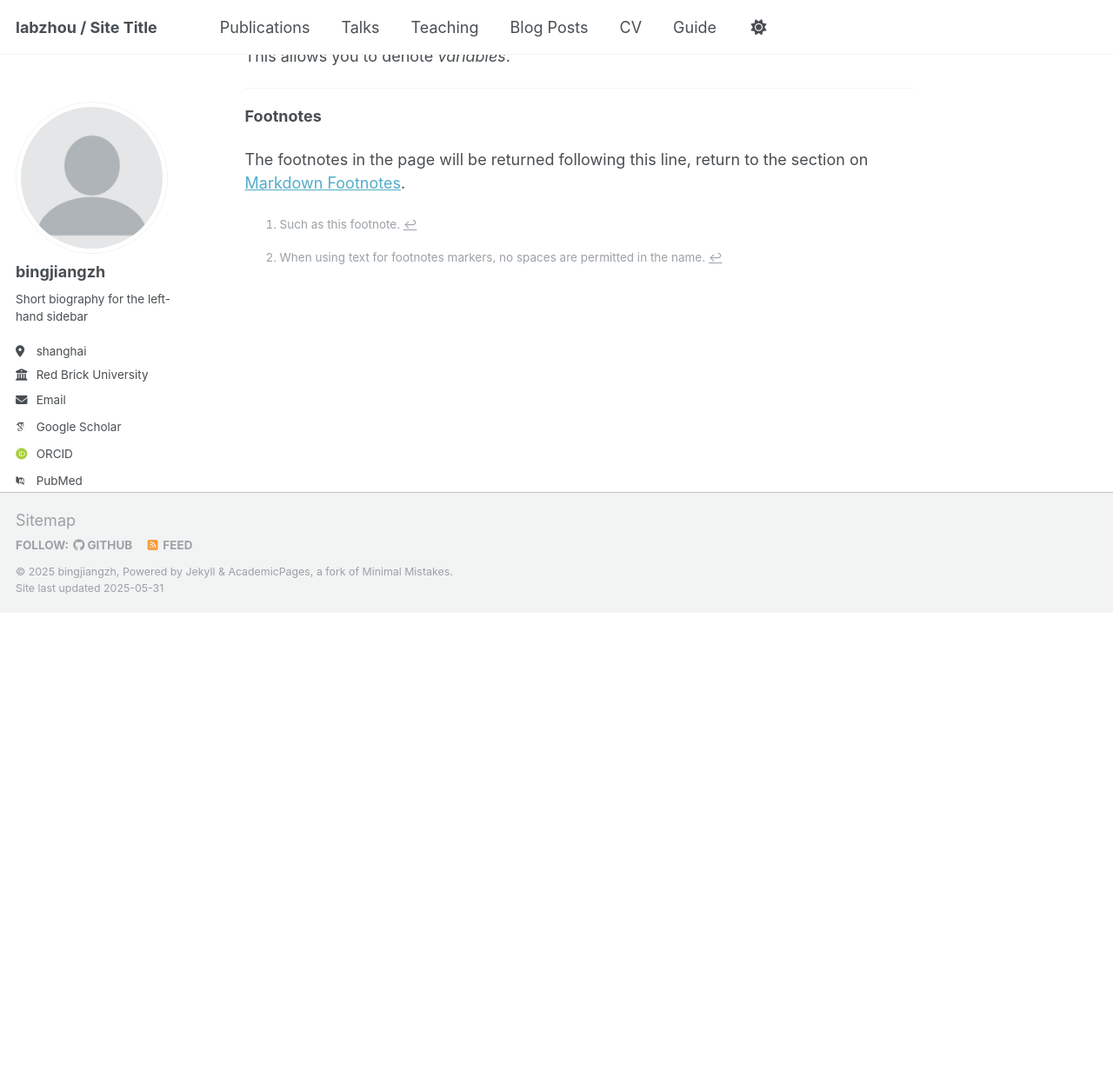
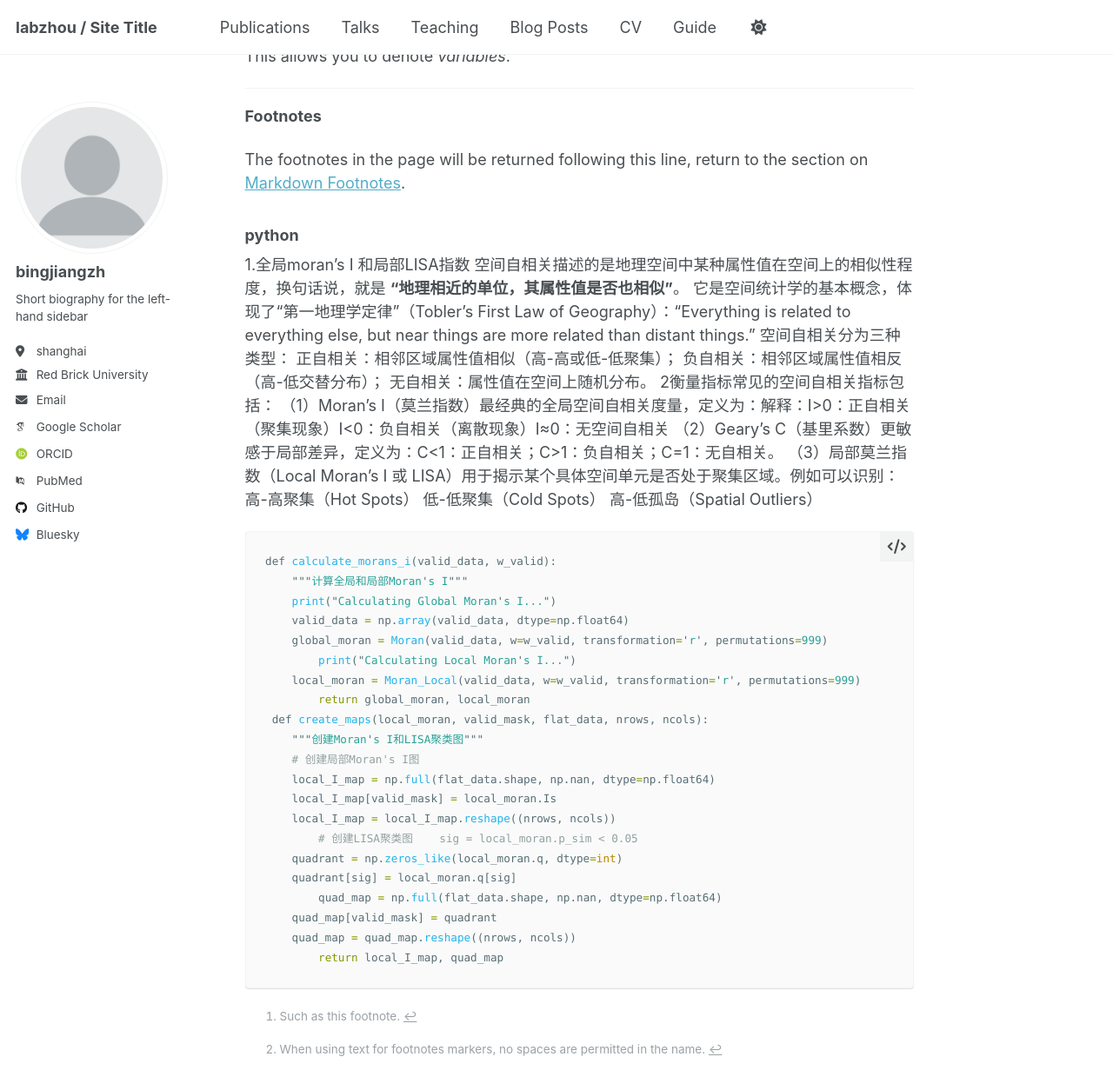
Before and after one commit to labzhou/labzhou.github.io, a Jekyll site: the page built from _pages/markdown.md, in a window 1280 px wide and 1400 px high, scrolled down 7893 px. Shown: the top 1254 px of the window at 87% size. Built offline with Jekyll 4.4.1, drawn with Linux system fonts in a browser that asks for light colours; emoji names are drawn with the system emoji font; some web fonts are replaced; before the commit the page ends 8598 px from its top, so only the background shows below that.

Commit message:
Update markdown.md

````diff
--- a/_pages/markdown.md
+++ b/_pages/markdown.md
@@ -296,3 +296,42 @@ This allows you to denote <var>variables</var>.
 **Footnotes**
 
 The footnotes in the page will be returned following this line, return to the section on <a href="#footnotes">Markdown Footnotes</a>.
+
+### python
+1.全局moran's I 和局部LISA指数
+    空间自相关描述的是地理空间中某种属性值在空间上的相似性程度，换句话说，就是 **“地理相近的单位，其属性值是否也相似”**。
+    它是空间统计学的基本概念，体现了“第一地理学定律”（Tobler's First Law of Geography）：“Everything is related to everything else, but near things are more related than distant things.”
+    空间自相关分为三种类型：
+    正自相关：相邻区域属性值相似（高-高或低-低聚集）；
+    负自相关：相邻区域属性值相反（高-低交替分布）；
+    无自相关：属性值在空间上随机分布。
+2衡量指标常见的空间自相关指标包括：
+  （1）Moran's I（莫兰指数）最经典的全局空间自相关度量，定义为：解释：I>0：正自相关（聚集现象）I<0：负自相关（离散现象）I≈0：无空间自相关
+  （2）Geary’s C（基里系数）更敏感于局部差异，定义为：C<1：正自相关；C>1：负自相关；C=1：无自相关。
+  （3）局部莫兰指数（Local Moran's I 或 LISA）用于揭示某个具体空间单元是否处于聚集区域。例如可以识别：
+      高-高聚集（Hot Spots）
+      低-低聚集（Cold Spots）
+      高-低孤岛（Spatial Outliers）
+  ```python
+def calculate_morans_i(valid_data, w_valid):
+    """计算全局和局部Moran's I"""
+    print("Calculating Global Moran's I...")
+    valid_data = np.array(valid_data, dtype=np.float64)
+    global_moran = Moran(valid_data, w=w_valid, transformation='r', permutations=999)
+        print("Calculating Local Moran's I...")
+    local_moran = Moran_Local(valid_data, w=w_valid, transformation='r', permutations=999)
+        return global_moran, local_moran
+ def create_maps(local_moran, valid_mask, flat_data, nrows, ncols):
+    """创建Moran's I和LISA聚类图"""
+    # 创建局部Moran's I图
+    local_I_map = np.full(flat_data.shape, np.nan, dtype=np.float64)
+    local_I_map[valid_mask] = local_moran.Is
+    local_I_map = local_I_map.reshape((nrows, ncols))
+        # 创建LISA聚类图    sig = local_moran.p_sim < 0.05
+    quadrant = np.zeros_like(local_moran.q, dtype=int)
+    quadrant[sig] = local_moran.q[sig]
+        quad_map = np.full(flat_data.shape, np.nan, dtype=np.float64)
+    quad_map[valid_mask] = quadrant
+    quad_map = quad_map.reshape((nrows, ncols))
+        return local_I_map, quad_map
+```
````
